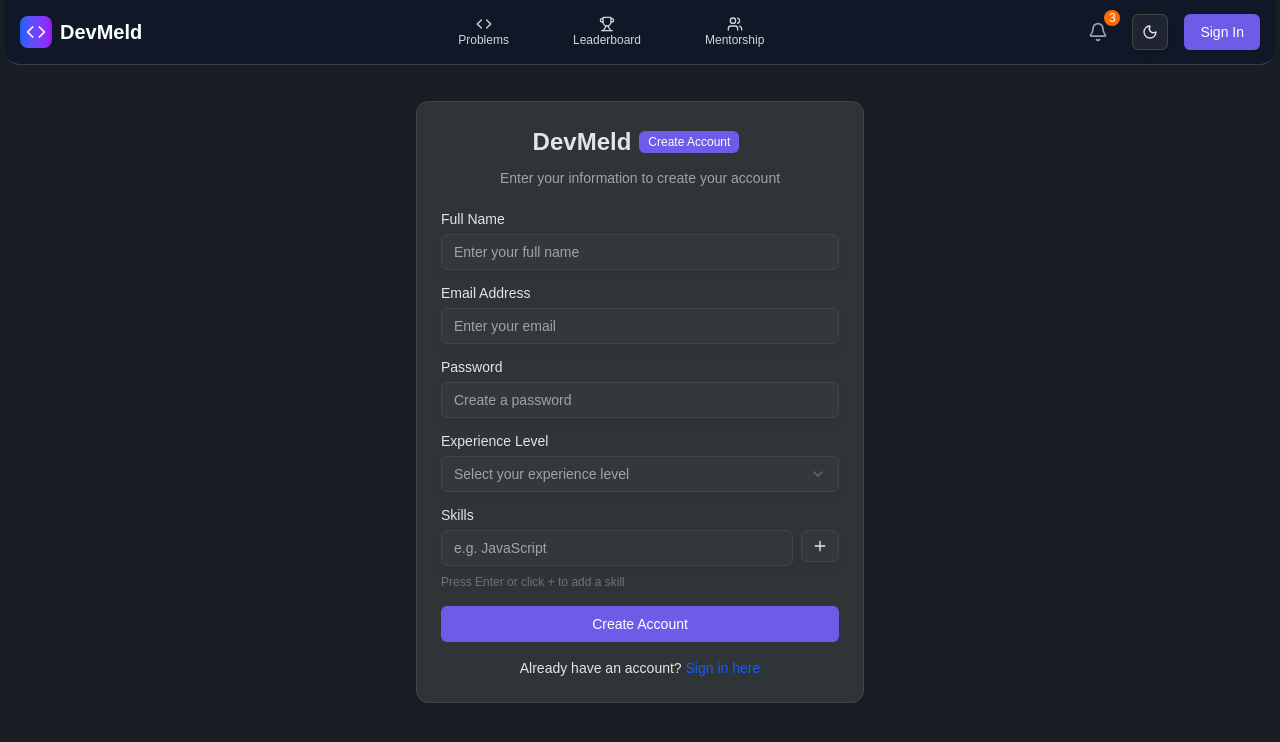
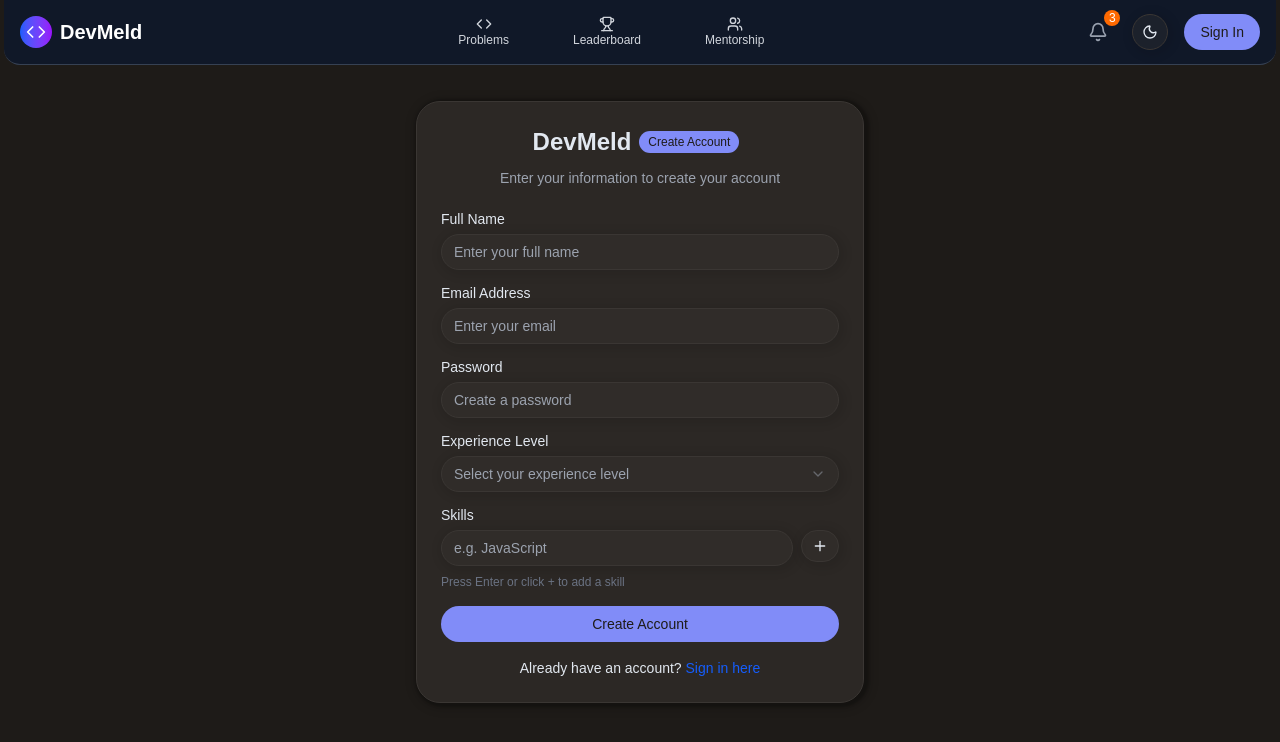
Before and after one commit to RishiBose961/DevMeld, a React (Vite) app: page /signup in a window 1280 px wide. Shown: the top 742 px of the page. Built offline with nearby package versions, Linux system fonts and the light colour scheme.

Commit message:
ui update

```diff
--- a/src/components/Link/TitleLink.tsx
+++ b/src/components/Link/TitleLink.tsx
@@ -9,13 +9,13 @@ const TitleLink = ({ text, valuetext }: TitleLinkProps) => {
   // Match the @username at the end
   const match = text.match(/(.*?)(@\w+)$/);
 
-  if (!match) return <span className={`text-${valuetext}`}>{text}</span>;
+  if (!match) return <span className={`text-${valuetext} font-semibold`}>{text}</span>;
 
   // eslint-disable-next-line @typescript-eslint/no-unused-vars
   const [_, title, username] = match;
 
   return (
-    <span className={`text-${valuetext} text-white`}>
+    <span className={`text-${valuetext} font-semibold`}>
       {title}{" "}
       <Link
         to={`/${username}`}
--- /dev/null
+++ b/src/components/hook/recommadationHook/UseRecommd.tsx
@@ -0,0 +1,43 @@
+import { useQuery } from "@tanstack/react-query";
+import { useSelector } from "react-redux";
+
+const UseRecommd = () => {
+ const { user, isAuthenticated } = useSelector(
+    (state: {
+      auth: {
+        isAuthenticated: boolean;
+        user: { token: string; _id: string };
+      };
+    }) => state.auth
+  );
+  const {
+    isPending,
+    error,
+    isError,
+    data: getRecommad,
+  } = useQuery({
+    queryKey: ["getRecommads"],
+    queryFn: async () => {
+      return await fetch(
+        `http://localhost:5000/api/feed`,
+        {
+          method: "POST",
+          headers: {
+            "Content-Type": "application/json",
+            Authorization: `Bearer ${user?.token}`,
+          },
+        }
+      ).then((res) => res.json());
+    },
+    enabled: isAuthenticated,
+    staleTime: 10000,
+  });
+
+  if (isError) {
+    return <span>Error: {error.message}</span>;
+  }
+
+  return { isPending, getRecommad };
+}
+
+export default UseRecommd
--- a/src/index.css
+++ b/src/index.css
@@ -4,99 +4,99 @@
 @custom-variant dark (&:is(.dark *));
 
 :root {
-  --background: oklch(0.9821 0 0);
-  --foreground: oklch(0.3211 0 0);
-  --card: oklch(1.0000 0 0);
-  --card-foreground: oklch(0.3211 0 0);
-  --popover: oklch(1.0000 0 0);
-  --popover-foreground: oklch(0.3211 0 0);
-  --primary: oklch(0.5676 0.2021 283.0838);
+  --background: oklch(0.9232 0.0026 48.7171);
+  --foreground: oklch(0.2795 0.0368 260.0310);
+  --card: oklch(0.9699 0.0013 106.4238);
+  --card-foreground: oklch(0.2795 0.0368 260.0310);
+  --popover: oklch(0.9699 0.0013 106.4238);
+  --popover-foreground: oklch(0.2795 0.0368 260.0310);
+  --primary: oklch(0.5854 0.2041 277.1173);
   --primary-foreground: oklch(1.0000 0 0);
-  --secondary: oklch(0.8214 0.0720 249.3482);
-  --secondary-foreground: oklch(0.3211 0 0);
-  --muted: oklch(0.8202 0.0213 91.6163);
-  --muted-foreground: oklch(0.5382 0 0);
-  --accent: oklch(0.6475 0.0642 117.4260);
-  --accent-foreground: oklch(1.0000 0 0);
+  --secondary: oklch(0.8687 0.0043 56.3660);
+  --secondary-foreground: oklch(0.4461 0.0263 256.8018);
+  --muted: oklch(0.9232 0.0026 48.7171);
+  --muted-foreground: oklch(0.5510 0.0234 264.3637);
+  --accent: oklch(0.9376 0.0260 321.9388);
+  --accent-foreground: oklch(0.3729 0.0306 259.7328);
   --destructive: oklch(0.6368 0.2078 25.3313);
   --destructive-foreground: oklch(1.0000 0 0);
-  --border: oklch(0.8699 0 0);
-  --input: oklch(0.8699 0 0);
-  --ring: oklch(0.5676 0.2021 283.0838);
-  --chart-1: oklch(0.5676 0.2021 283.0838);
-  --chart-2: oklch(0.5261 0.1705 314.6534);
-  --chart-3: oklch(0.3390 0.1793 301.6848);
-  --chart-4: oklch(0.6746 0.1414 261.3380);
-  --chart-5: oklch(0.5880 0.0993 245.7394);
-  --sidebar: oklch(0.9821 0 0);
-  --sidebar-foreground: oklch(0.3211 0 0);
-  --sidebar-primary: oklch(0.5676 0.2021 283.0838);
+  --border: oklch(0.8687 0.0043 56.3660);
+  --input: oklch(0.8687 0.0043 56.3660);
+  --ring: oklch(0.5854 0.2041 277.1173);
+  --chart-1: oklch(0.5854 0.2041 277.1173);
+  --chart-2: oklch(0.5106 0.2301 276.9656);
+  --chart-3: oklch(0.4568 0.2146 277.0229);
+  --chart-4: oklch(0.3984 0.1773 277.3662);
+  --chart-5: oklch(0.3588 0.1354 278.6973);
+  --sidebar: oklch(0.8687 0.0043 56.3660);
+  --sidebar-foreground: oklch(0.2795 0.0368 260.0310);
+  --sidebar-primary: oklch(0.5854 0.2041 277.1173);
   --sidebar-primary-foreground: oklch(1.0000 0 0);
-  --sidebar-accent: oklch(0.6475 0.0642 117.4260);
-  --sidebar-accent-foreground: oklch(1.0000 0 0);
-  --sidebar-border: oklch(0.8699 0 0);
-  --sidebar-ring: oklch(0.5676 0.2021 283.0838);
-  --font-sans: Montserrat, sans-serif;
-  --font-serif: Playfair Display, serif;
-  --font-mono: Source Code Pro, monospace;
-  --radius: 0.5rem;
-  --shadow-2xs: 0px 5px 10px -2px hsl(0 0% 0% / 0.05);
-  --shadow-xs: 0px 5px 10px -2px hsl(0 0% 0% / 0.05);
-  --shadow-sm: 0px 5px 10px -2px hsl(0 0% 0% / 0.10), 0px 1px 2px -3px hsl(0 0% 0% / 0.10);
-  --shadow: 0px 5px 10px -2px hsl(0 0% 0% / 0.10), 0px 1px 2px -3px hsl(0 0% 0% / 0.10);
-  --shadow-md: 0px 5px 10px -2px hsl(0 0% 0% / 0.10), 0px 2px 4px -3px hsl(0 0% 0% / 0.10);
-  --shadow-lg: 0px 5px 10px -2px hsl(0 0% 0% / 0.10), 0px 4px 6px -3px hsl(0 0% 0% / 0.10);
-  --shadow-xl: 0px 5px 10px -2px hsl(0 0% 0% / 0.10), 0px 8px 10px -3px hsl(0 0% 0% / 0.10);
-  --shadow-2xl: 0px 5px 10px -2px hsl(0 0% 0% / 0.25);
+  --sidebar-accent: oklch(0.9376 0.0260 321.9388);
+  --sidebar-accent-foreground: oklch(0.3729 0.0306 259.7328);
+  --sidebar-border: oklch(0.8687 0.0043 56.3660);
+  --sidebar-ring: oklch(0.5854 0.2041 277.1173);
+  --font-sans: Plus Jakarta Sans, sans-serif;
+  --font-serif: Lora, serif;
+  --font-mono: Roboto Mono, monospace;
+  --radius: 1.25rem;
+  --shadow-2xs: 2px 2px 10px 4px hsl(240 4% 60% / 0.09);
+  --shadow-xs: 2px 2px 10px 4px hsl(240 4% 60% / 0.09);
+  --shadow-sm: 2px 2px 10px 4px hsl(240 4% 60% / 0.18), 2px 1px 2px 3px hsl(240 4% 60% / 0.18);
+  --shadow: 2px 2px 10px 4px hsl(240 4% 60% / 0.18), 2px 1px 2px 3px hsl(240 4% 60% / 0.18);
+  --shadow-md: 2px 2px 10px 4px hsl(240 4% 60% / 0.18), 2px 2px 4px 3px hsl(240 4% 60% / 0.18);
+  --shadow-lg: 2px 2px 10px 4px hsl(240 4% 60% / 0.18), 2px 4px 6px 3px hsl(240 4% 60% / 0.18);
+  --shadow-xl: 2px 2px 10px 4px hsl(240 4% 60% / 0.18), 2px 8px 10px 3px hsl(240 4% 60% / 0.18);
+  --shadow-2xl: 2px 2px 10px 4px hsl(240 4% 60% / 0.45);
   --tracking-normal: 0em;
   --spacing: 0.25rem;
 }
 
 .dark {
-  --background: oklch(0.2303 0.0125 264.2926);
-  --foreground: oklch(0.9219 0 0);
-  --card: oklch(0.3210 0.0078 223.6661);
-  --card-foreground: oklch(0.9219 0 0);
-  --popover: oklch(0.3210 0.0078 223.6661);
-  --popover-foreground: oklch(0.9219 0 0);
-  --primary: oklch(0.5676 0.2021 283.0838);
-  --primary-foreground: oklch(1.0000 0 0);
-  --secondary: oklch(0.3390 0.1793 301.6848);
-  --secondary-foreground: oklch(0.9219 0 0);
-  --muted: oklch(0.3867 0 0);
-  --muted-foreground: oklch(0.7155 0 0);
-  --accent: oklch(0.6746 0.1414 261.3380);
-  --accent-foreground: oklch(0.9219 0 0);
+  --background: oklch(0.2244 0.0074 67.4370);
+  --foreground: oklch(0.9288 0.0126 255.5078);
+  --card: oklch(0.2801 0.0080 59.3379);
+  --card-foreground: oklch(0.9288 0.0126 255.5078);
+  --popover: oklch(0.2801 0.0080 59.3379);
+  --popover-foreground: oklch(0.9288 0.0126 255.5078);
+  --primary: oklch(0.6801 0.1583 276.9349);
+  --primary-foreground: oklch(0.2244 0.0074 67.4370);
+  --secondary: oklch(0.3359 0.0077 59.4197);
+  --secondary-foreground: oklch(0.8717 0.0093 258.3382);
+  --muted: oklch(0.2801 0.0080 59.3379);
+  --muted-foreground: oklch(0.7137 0.0192 261.3246);
+  --accent: oklch(0.3896 0.0074 59.4734);
+  --accent-foreground: oklch(0.8717 0.0093 258.3382);
   --destructive: oklch(0.6368 0.2078 25.3313);
-  --destructive-foreground: oklch(1.0000 0 0);
-  --border: oklch(0.3867 0 0);
-  --input: oklch(0.3867 0 0);
-  --ring: oklch(0.5676 0.2021 283.0838);
-  --chart-1: oklch(0.5676 0.2021 283.0838);
-  --chart-2: oklch(0.5261 0.1705 314.6534);
-  --chart-3: oklch(0.3390 0.1793 301.6848);
-  --chart-4: oklch(0.6746 0.1414 261.3380);
-  --chart-5: oklch(0.5880 0.0993 245.7394);
-  --sidebar: oklch(0.2303 0.0125 264.2926);
-  --sidebar-foreground: oklch(0.9219 0 0);
-  --sidebar-primary: oklch(0.5676 0.2021 283.0838);
-  --sidebar-primary-foreground: oklch(1.0000 0 0);
-  --sidebar-accent: oklch(0.6746 0.1414 261.3380);
-  --sidebar-accent-foreground: oklch(0.9219 0 0);
-  --sidebar-border: oklch(0.3867 0 0);
-  --sidebar-ring: oklch(0.5676 0.2021 283.0838);
-  --font-sans: Montserrat, sans-serif;
-  --font-serif: Playfair Display, serif;
-  --font-mono: Source Code Pro, monospace;
-  --radius: 0.5rem;
-  --shadow-2xs: 0px 5px 10px -2px hsl(0 0% 0% / 0.05);
-  --shadow-xs: 0px 5px 10px -2px hsl(0 0% 0% / 0.05);
-  --shadow-sm: 0px 5px 10px -2px hsl(0 0% 0% / 0.10), 0px 1px 2px -3px hsl(0 0% 0% / 0.10);
-  --shadow: 0px 5px 10px -2px hsl(0 0% 0% / 0.10), 0px 1px 2px -3px hsl(0 0% 0% / 0.10);
-  --shadow-md: 0px 5px 10px -2px hsl(0 0% 0% / 0.10), 0px 2px 4px -3px hsl(0 0% 0% / 0.10);
-  --shadow-lg: 0px 5px 10px -2px hsl(0 0% 0% / 0.10), 0px 4px 6px -3px hsl(0 0% 0% / 0.10);
-  --shadow-xl: 0px 5px 10px -2px hsl(0 0% 0% / 0.10), 0px 8px 10px -3px hsl(0 0% 0% / 0.10);
-  --shadow-2xl: 0px 5px 10px -2px hsl(0 0% 0% / 0.25);
+  --destructive-foreground: oklch(0.2244 0.0074 67.4370);
+  --border: oklch(0.3359 0.0077 59.4197);
+  --input: oklch(0.3359 0.0077 59.4197);
+  --ring: oklch(0.6801 0.1583 276.9349);
+  --chart-1: oklch(0.6801 0.1583 276.9349);
+  --chart-2: oklch(0.5854 0.2041 277.1173);
+  --chart-3: oklch(0.5106 0.2301 276.9656);
+  --chart-4: oklch(0.4568 0.2146 277.0229);
+  --chart-5: oklch(0.3984 0.1773 277.3662);
+  --sidebar: oklch(0.3359 0.0077 59.4197);
+  --sidebar-foreground: oklch(0.9288 0.0126 255.5078);
+  --sidebar-primary: oklch(0.6801 0.1583 276.9349);
+  --sidebar-primary-foreground: oklch(0.2244 0.0074 67.4370);
+  --sidebar-accent: oklch(0.3896 0.0074 59.4734);
+  --sidebar-accent-foreground: oklch(0.8717 0.0093 258.3382);
+  --sidebar-border: oklch(0.3359 0.0077 59.4197);
+  --sidebar-ring: oklch(0.6801 0.1583 276.9349);
+  --font-sans: Plus Jakarta Sans, sans-serif;
+  --font-serif: Lora, serif;
+  --font-mono: Roboto Mono, monospace;
+  --radius: 1.25rem;
+  --shadow-2xs: 2px 2px 10px 4px hsl(0 0% 0% / 0.09);
+  --shadow-xs: 2px 2px 10px 4px hsl(0 0% 0% / 0.09);
+  --shadow-sm: 2px 2px 10px 4px hsl(0 0% 0% / 0.18), 2px 1px 2px 3px hsl(0 0% 0% / 0.18);
+  --shadow: 2px 2px 10px 4px hsl(0 0% 0% / 0.18), 2px 1px 2px 3px hsl(0 0% 0% / 0.18);
+  --shadow-md: 2px 2px 10px 4px hsl(0 0% 0% / 0.18), 2px 2px 4px 3px hsl(0 0% 0% / 0.18);
+  --shadow-lg: 2px 2px 10px 4px hsl(0 0% 0% / 0.18), 2px 4px 6px 3px hsl(0 0% 0% / 0.18);
+  --shadow-xl: 2px 2px 10px 4px hsl(0 0% 0% / 0.18), 2px 8px 10px 3px hsl(0 0% 0% / 0.18);
+  --shadow-2xl: 2px 2px 10px 4px hsl(0 0% 0% / 0.45);
 }
 
 @theme inline {
@@ -151,7 +151,6 @@
   --shadow-xl: var(--shadow-xl);
   --shadow-2xl: var(--shadow-2xl);
 }
-
 @layer base {
   * {
     @apply border-border outline-ring/50;
--- a/src/pages/Home/Home.tsx
+++ b/src/pages/Home/Home.tsx
@@ -1,10 +1,23 @@
+import { useSelector } from "react-redux";
 import AllPost from "../post/AllPost";
+import Recommad from "../post/Recommad";
 
 const Home = () => {
+  const { isAuthenticated } = useSelector(
+    (state: {
+      auth: {
+        isAuthenticated: boolean
+      };
+    }) => state.auth
+  );
   return (
-    <div className="mt-4">
+    <div className="mt-4 mb-3">
+      {
+        isAuthenticated && <Recommad />
+      }
 
-      <AllPost/>
+
+      <AllPost />
     </div>
   );
 };
--- a/src/pages/post/AllPost.tsx
+++ b/src/pages/post/AllPost.tsx
@@ -4,6 +4,7 @@ const AllPost = () => {
 
   return (
     <div>
+      <p className="text-xl font-bold mt-3 mb-4">Some Fresh Problems</p>
       <ProblemCard />
     </div>
   );
--- /dev/null
+++ b/src/pages/post/Recommad.tsx
@@ -0,0 +1,143 @@
+import UseRecommd from "@/components/hook/recommadationHook/UseRecommd";
+import { Badge } from "@/components/ui/badge";
+import { Button } from "@/components/ui/button";
+import {
+  Card,
+  CardContent,
+  CardFooter,
+  CardHeader,
+  CardTitle,
+} from "@/components/ui/card";
+import { Building2, Coins, Eye, User, Users } from "lucide-react";
+import { Link } from "react-router";
+
+const Recommad = () => {
+  const { isPending, getRecommad } = UseRecommd() as {
+    isPending: boolean;
+    getRecommad: Array<{
+      _id: string;
+      title: string;
+      description: string;
+      postedBy?: {
+        username?: string;
+        companyName?: string;
+      };
+      requiredtech?: string[];
+      credits: number;
+      noofparticipants?: number;
+      createdAt?: string;
+      duration?: string;
+    }>;
+  };
+
+  if (isPending) {
+    return <div>Loading...</div>;
+  }
+
+
+
+  return (
+    <>
+      <p className="text-xl font-bold">Recommendation</p>
+      <div className="grid gap-6 sm:grid-cols-2 lg:grid-cols-4 mt-3 mb-5">
+        {getRecommad?.map(
+          (item: {
+            _id: string;
+            title: string;
+            description: string;
+            postedBy?: {
+              username?: string;
+              companyName?: string;
+            };
+            requiredtech?: string[];
+            credits: number;
+            noofparticipants?: number;
+            createdAt?: string;
+          }) => (
+            <Card
+              role="article"
+              aria-labelledby={`rec-title-${item._id}`}
+              className="transition-colors hover:border-blue-600 focus-within:border-blue-600"
+            >
+              <CardHeader className="gap-2">
+                <CardTitle
+                  id={`rec-title-${item._id}`}
+                  className="text-pretty leading-tight"
+                >
+                  {item.title}
+                </CardTitle>
+
+                <div className="flex flex-wrap items-center gap-3 text-sm text-muted-foreground">
+                  {item.postedBy?.companyName ? (
+                    <span className="inline-flex items-center gap-1">
+                      <Building2 className="size-4" aria-hidden />
+                      <span className="sr-only">Company:</span>
+                      {item.postedBy.companyName}
+                    </span>
+                  ) : null}
+                  {item.postedBy?.username ? (
+                    <span className="inline-flex items-center gap-1">
+                      <User className="size-4" aria-hidden />
+                      <span className="sr-only">Posted by:</span>
+                      {item.postedBy.username}
+                    </span>
+                  ) : null}
+                </div>
+              </CardHeader>
+
+              <CardContent className="space-y-4">
+                <p className="text-sm leading-relaxed text-pretty">
+                  {item.description}
+                </p>
+
+                {item.requiredtech && item.requiredtech.length > 0 ? (
+                  <div
+                    className="flex flex-wrap gap-2"
+                    aria-label="Required technologies"
+                  >
+                    {item.requiredtech.map((tech, i) => (
+                      <Badge
+                        key={`${tech}-${i}`}
+                        variant="secondary"
+                        className="bg-primary-foreground ring-1 text-foreground"
+                      >
+                        {tech}
+                      </Badge>
+                    ))}
+                  </div>
+                ) : null}
+
+                <div className="grid grid-cols-2 gap-3 md:grid-cols-3">
+                  <div className="flex items-center gap-2 text-sm">
+                    <Coins className="size-4 text-amber-500" aria-hidden />
+                    <span className="sr-only">Credits:</span>
+                    <span className="font-medium">{item.credits}</span>
+                  </div>
+                  <div className="flex items-center gap-2 text-sm">
+                    <Users className="size-4 text-blue-600" aria-hidden />
+                    <span className="sr-only">Participants:</span>
+                    <span>0/{item.noofparticipants ?? "—"}</span>
+                  </div>
+
+                  <Link to={`/p/${item._id}`} >
+                    <Button className="cursor-pointer">
+                      <Eye className="size-4" />
+                    </Button>
+                  </Link>
+
+
+                </div>
+              </CardContent>
+
+              <CardFooter>
+
+              </CardFooter>
+            </Card>
+          )
+        )}
+      </div>
+    </>
+  );
+};
+
+export default Recommad;
```
Also changed, not shown: src/components/probelm/ProblemCard.tsx (+8 -5 lines).
